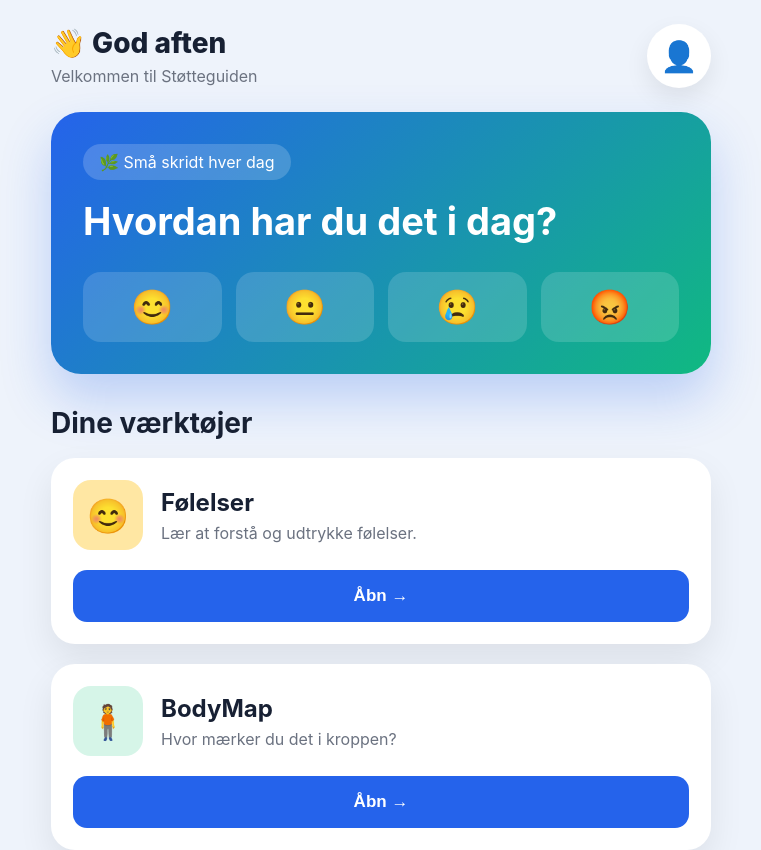
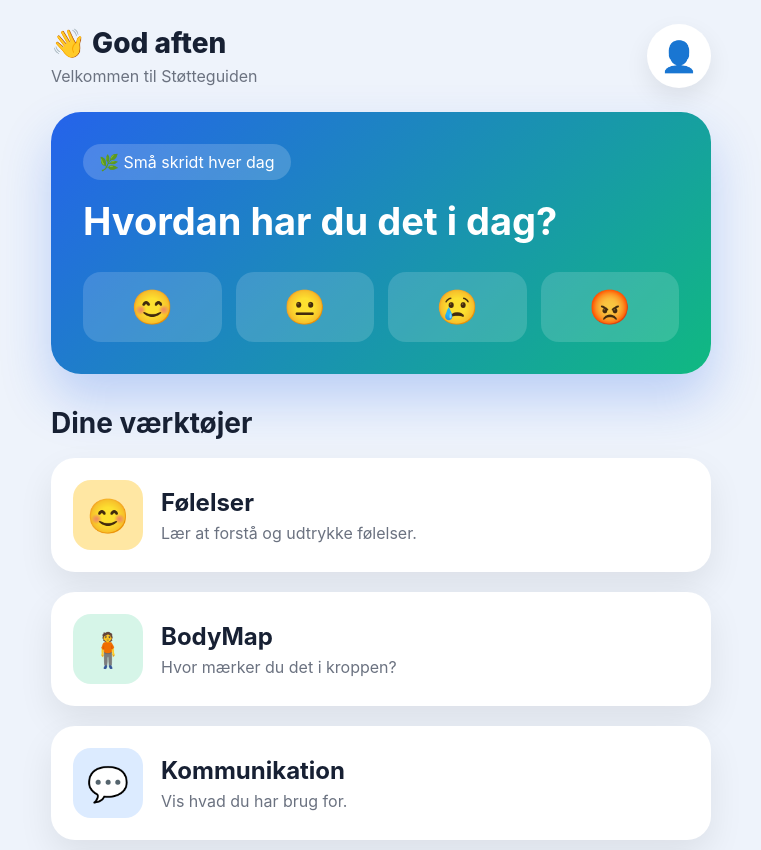
Before and after one commit to talhaahussein-design/St-tteguide, a React (Vite) app: page / in a window 1280 px wide. Shown: the top 850 px of the page, without its empty margins (259-1020 px from the left). Built offline with nearby package versions, Linux system fonts and the light colour scheme.

Commit message:
Modify ModuleCard layout and remove button
Updated ModuleCard to include 'clickable' class and removed button.

```diff
--- a/src/components/ModuleCard.jsx
+++ b/src/components/ModuleCard.jsx
@@ -5,7 +5,7 @@ export default function ModuleCard({
   color,
 }) {
   return (
-    <div className="moduleCard">
+    <div className="moduleCard clickable">
 
       <div className="moduleTop">
 
@@ -23,10 +23,6 @@ export default function ModuleCard({
 
       </div>
 
-      <button className="moduleButton">
-        Åbn →
-      </button>
-
     </div>
   );
 }
```
